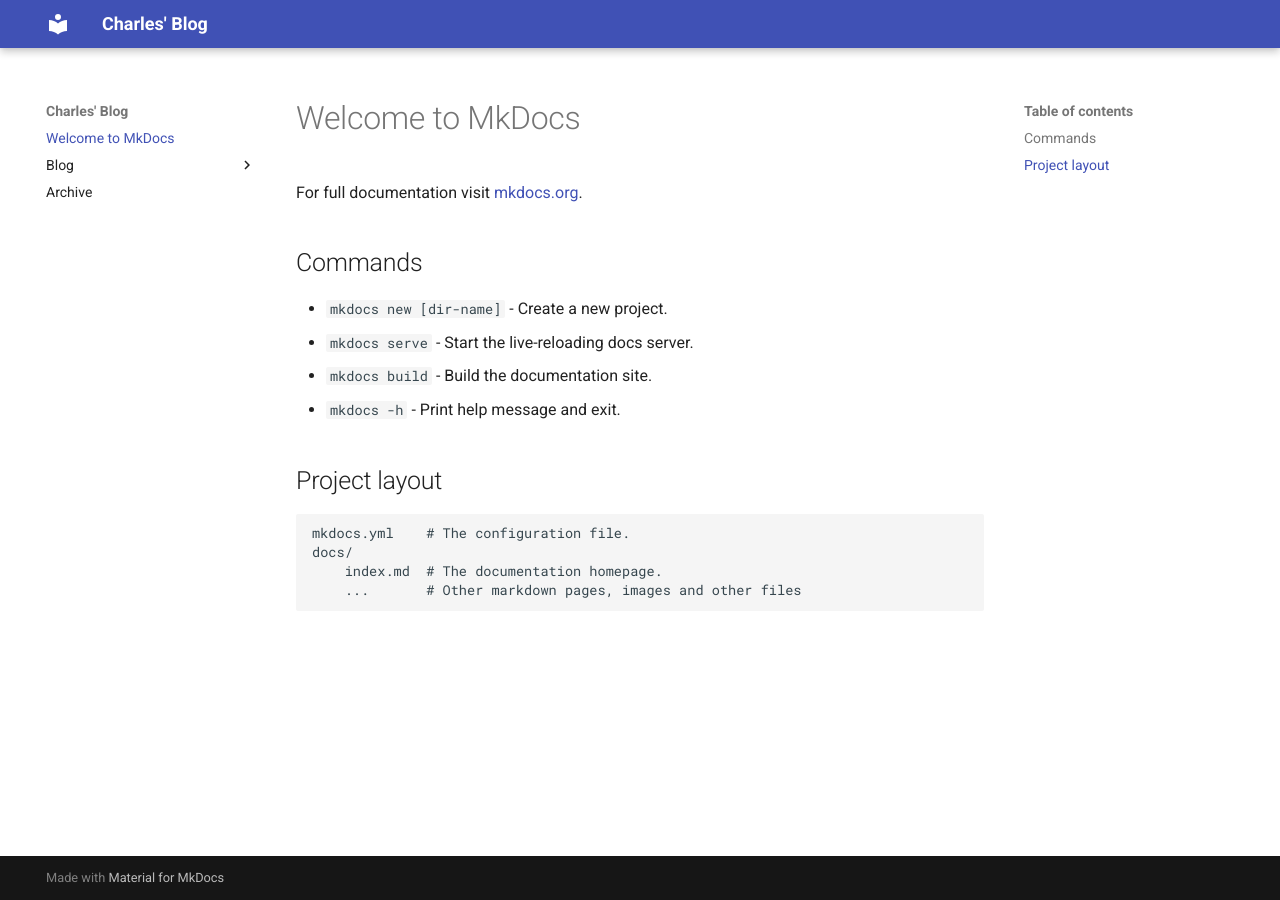
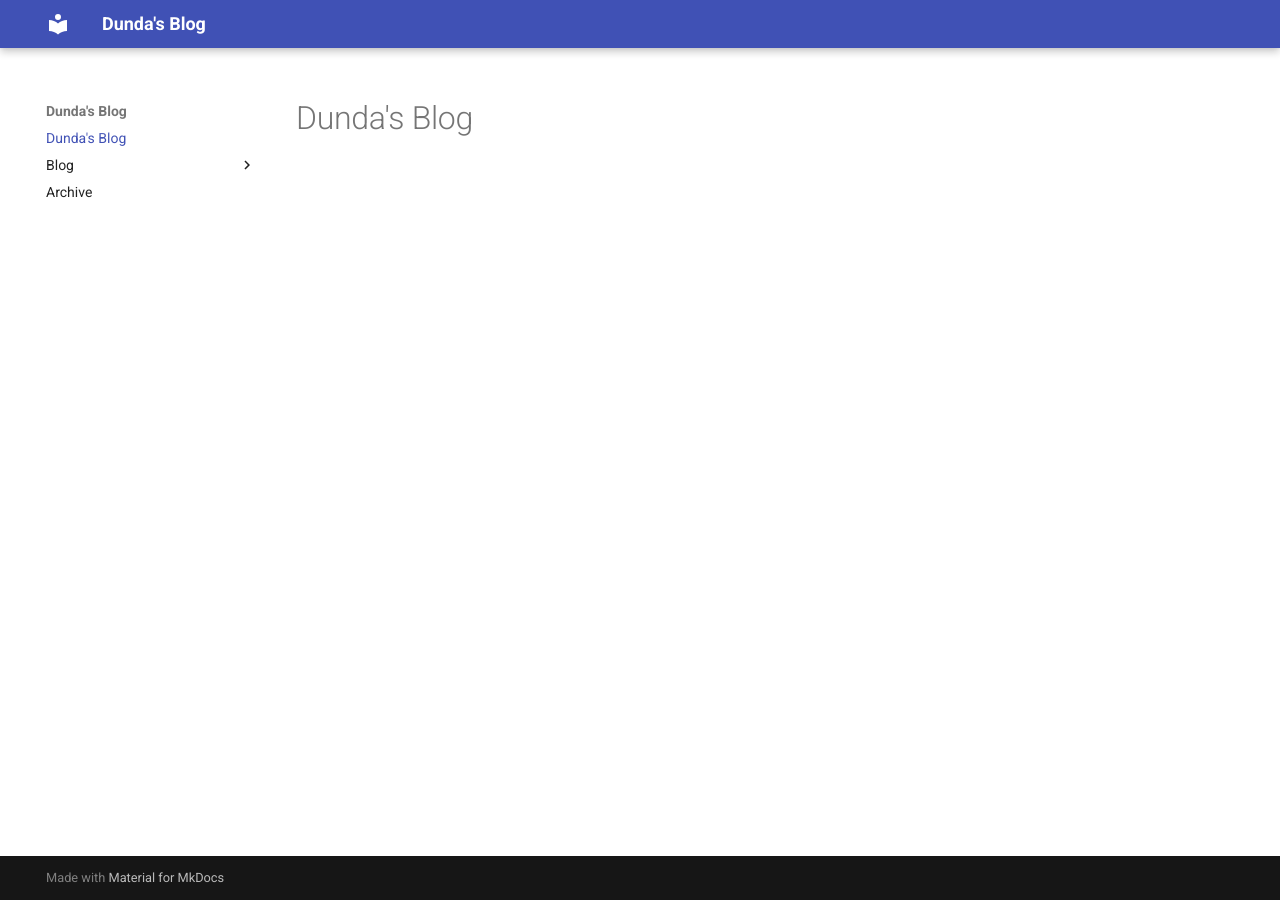
Before and after one commit to s33dunda/blog, an MkDocs documentation site: the page built from docs/index.md, in a window 1280 px wide. Built offline with MkDocs 1.6.1 and Material for MkDocs 9.7.7, drawn with Linux system fonts in a browser that asks for light colours.

```diff
--- a/docs/index.md
+++ b/docs/index.md
@@ -1,17 +1 @@
-# Welcome to MkDocs
-
-For full documentation visit [mkdocs.org](https://www.mkdocs.org).
-
-## Commands
-
-* `mkdocs new [dir-name]` - Create a new project.
-* `mkdocs serve` - Start the live-reloading docs server.
-* `mkdocs build` - Build the documentation site.
-* `mkdocs -h` - Print help message and exit.
-
-## Project layout
-
-    mkdocs.yml    # The configuration file.
-    docs/
-        index.md  # The documentation homepage.
-        ...       # Other markdown pages, images and other files
+# Dunda's Blog
--- a/mkdocs.yml
+++ b/mkdocs.yml
@@ -1,4 +1,4 @@
-site_name: Charles' Blog
+site_name: Dunda's Blog
 site_url: http://blog.dunda.me
 theme:
   name: material
```
Also changed, not shown: docs/posts/argocd-and-eks.md (added, +71 -0 lines), docs/posts/hello-world.md (deleted, +0 -10 lines).
